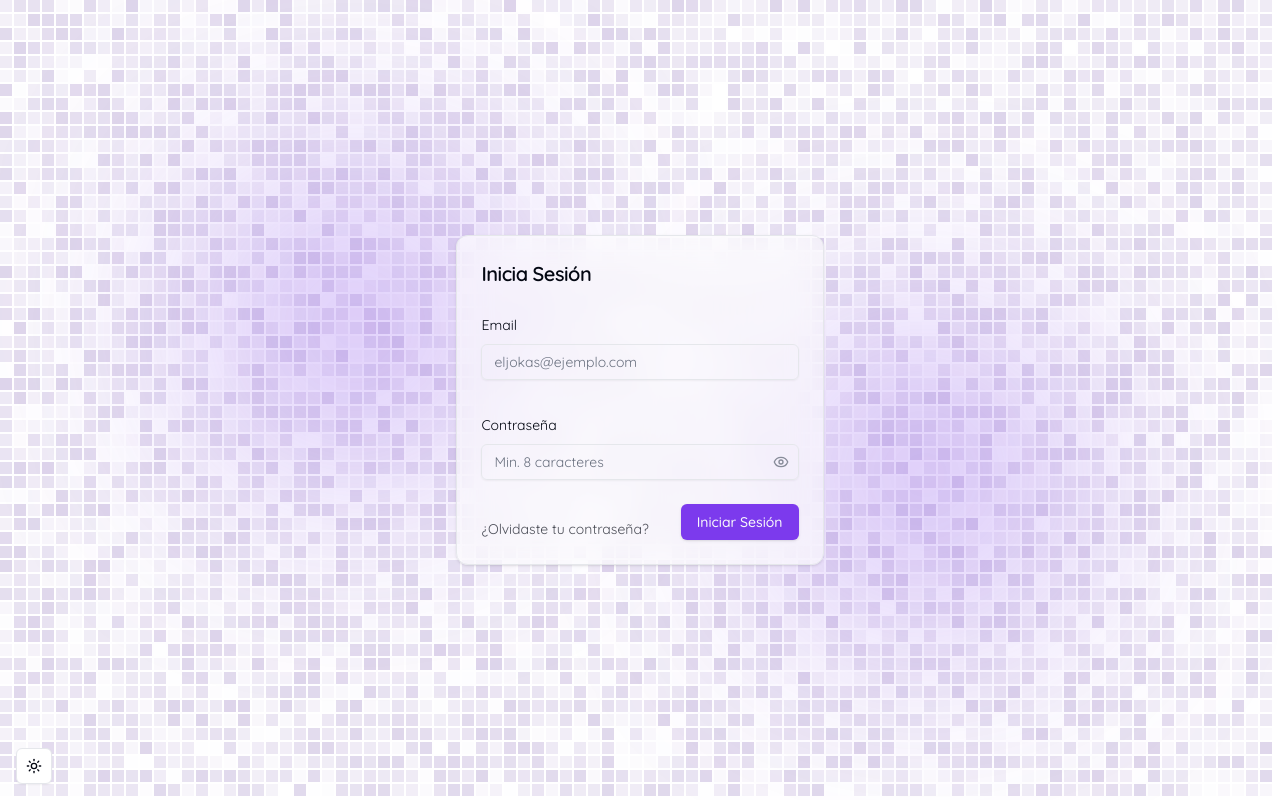
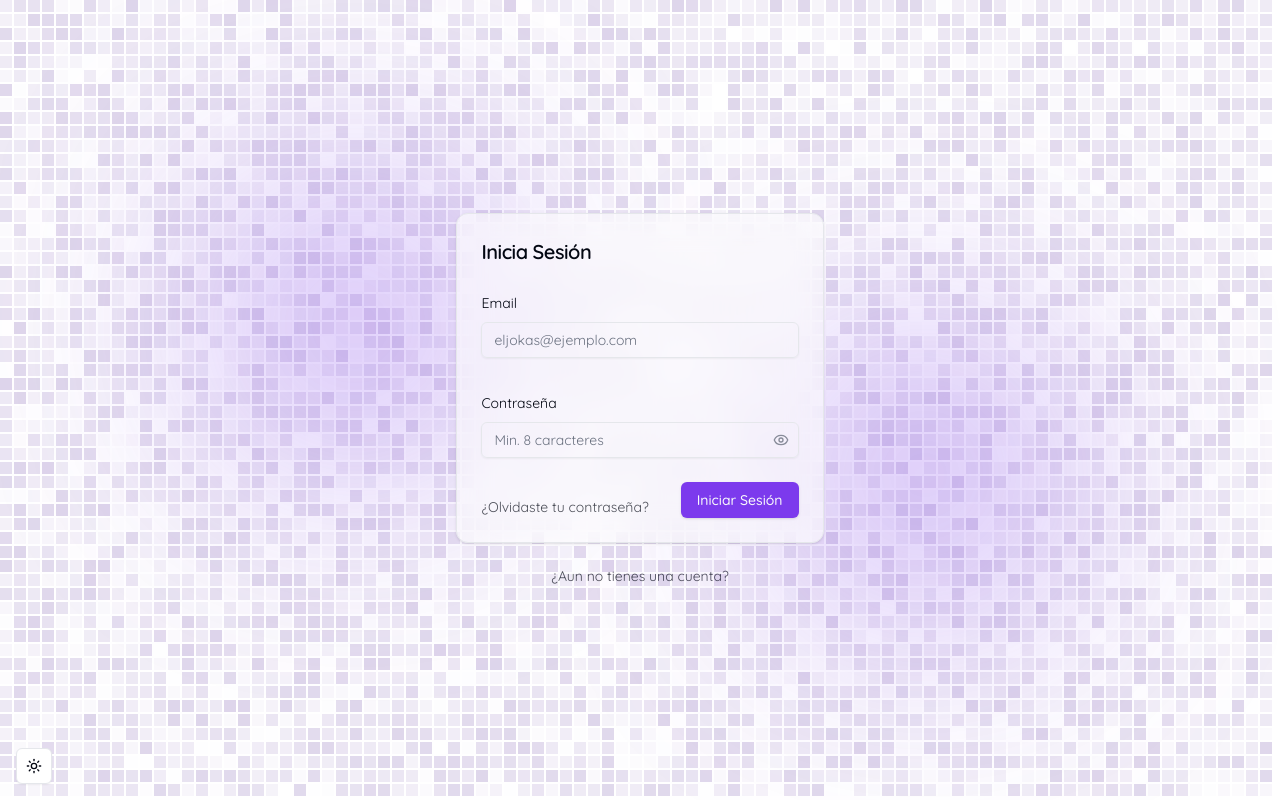
Before and after one commit to ElJoshua08/symphonia, a Next.js app: page /login in a window 1280 px wide. Built offline with nearby package versions, Linux system fonts and the light colour scheme.

Commit message:
Register link in loggin

```diff
--- a/src/app/(auth)/login/page.tsx
+++ b/src/app/(auth)/login/page.tsx
@@ -93,6 +93,10 @@ export default function LoginPage() {
           </Button>
         </CardFooter>
       </Card>
+
+      <Link href="/register" className='mt-5'>
+        <Label variant="link">¿Aun no tienes una cuenta?</Label>
+      </Link>
     </main>
   );
 }
```
